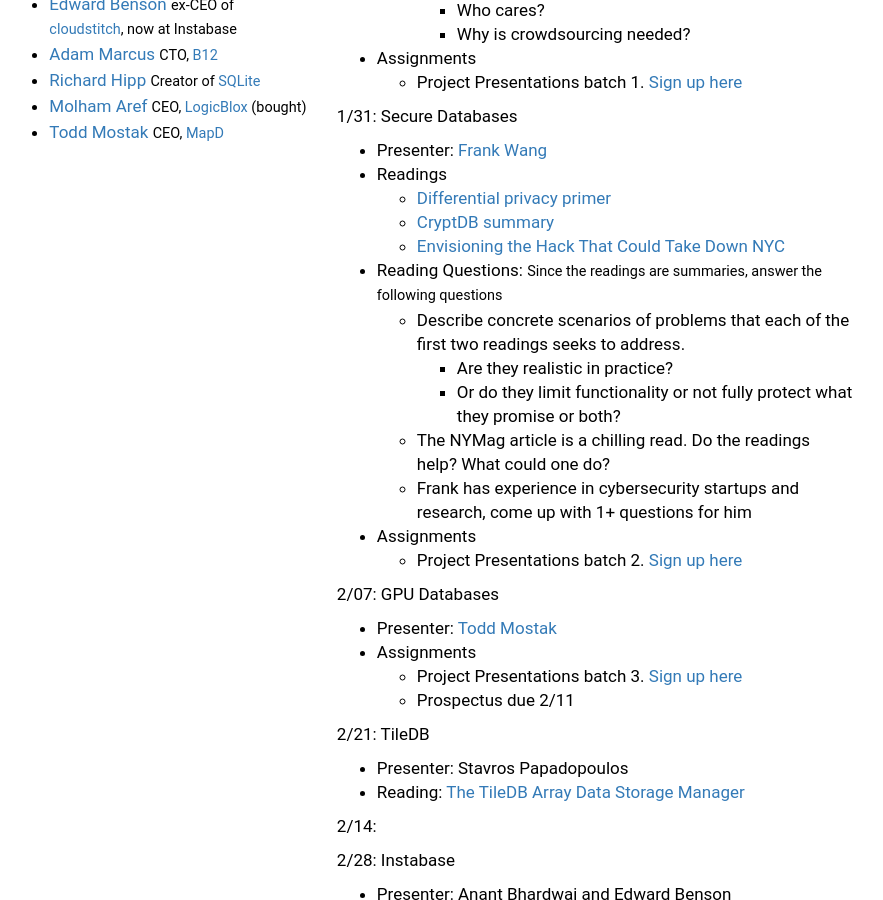
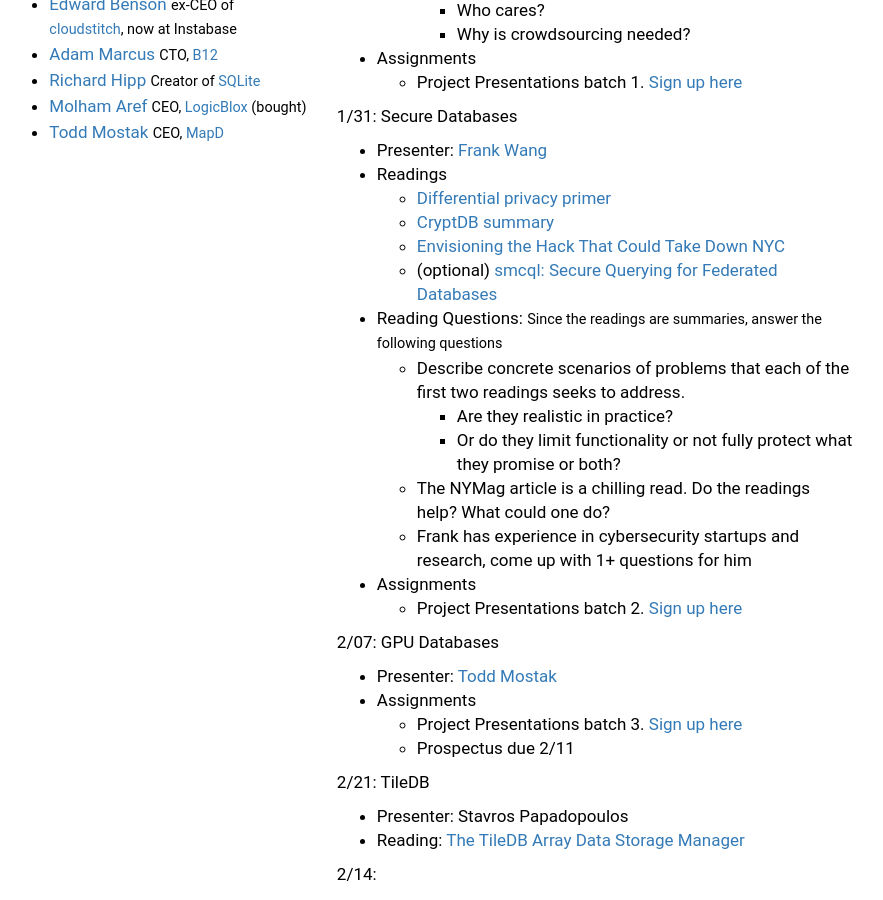
Before and after one commit to columbiadb/columbiadb.github.io, a Jekyll site: the page built from index.md, in a window 1280 px wide and 900 px high, scrolled down 1241 px. Shown: the whole window, without its empty margins (209-1092 px from the left). Built offline with Jekyll 4.4.1, drawn with Linux system fonts in a browser that asks for light colours.

Commit message:
lazy commit msg

```diff
--- a/index.md
+++ b/index.md
@@ -44,6 +44,7 @@
   * [Differential privacy primer](https://people.eecs.berkeley.edu/~stephentu/writeups/6885-lec20-b.pdf)
   * [CryptDB summary](https://mshcruz.wordpress.com/2016/06/24/summary-cryptdb/)
   * [Envisioning the Hack That Could Take Down NYC](http://nymag.com/daily/intelligencer/2016/06/the-hack-that-could-take-down-nyc.html)
+  * (optional) [smcql: Secure Querying for Federated Databases](http://users.eecs.northwestern.edu/~jennie/pubs/smcql.pdf)
 * Reading Questions: <small>Since the readings are summaries, answer the following questions</small>
   * Describe concrete scenarios of problems that each of the first two readings seeks to address.
     * Are they realistic in practice?
```
